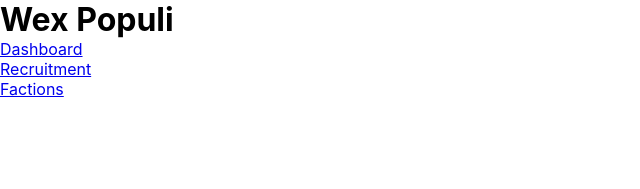
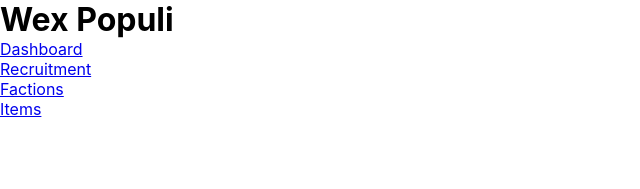
Before and after one commit to Obtez/Wex-Populi, an Angular app: page / in a window 1280 px wide. Shown: the top 189 px of the page, without its empty margins (0-640 px from the left). Built offline with nearby package versions, Linux system fonts and the light colour scheme.

Commit message:
added routerLink for "/items"

```diff
--- a/src/app/features/start-screen/start-screen.component.html
+++ b/src/app/features/start-screen/start-screen.component.html
@@ -10,4 +10,7 @@
   <li>
     <a routerLink="factions">Factions</a>
   </li>
+  <li>
+    <a routerLink="items">Items</a>
+  </li>
 </ul>
```
